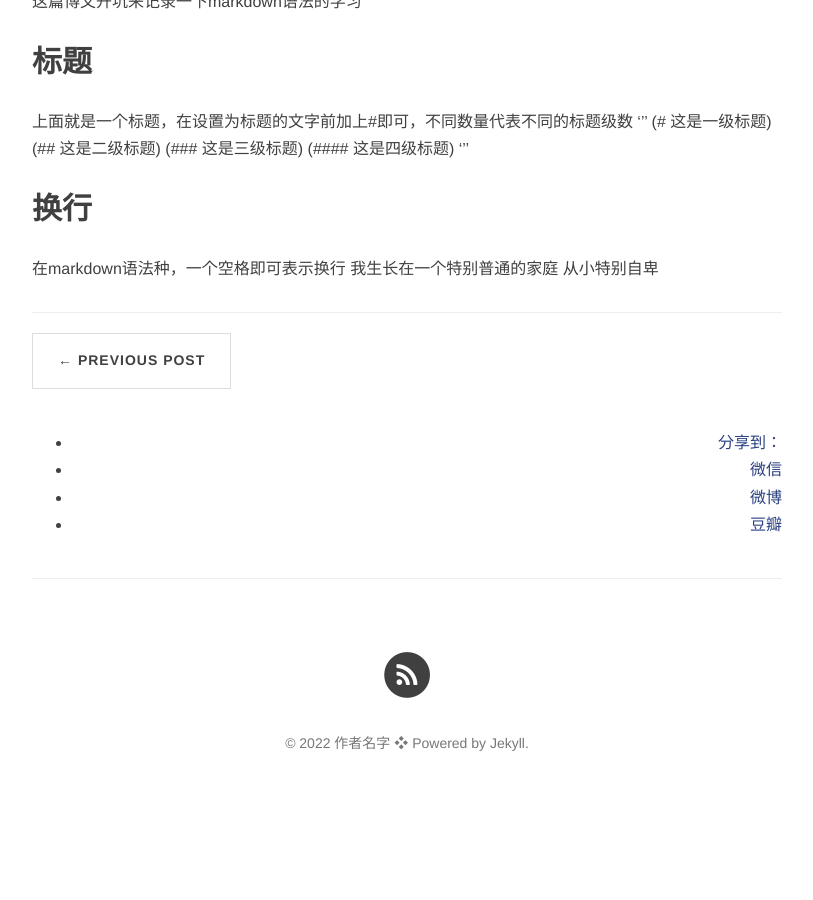
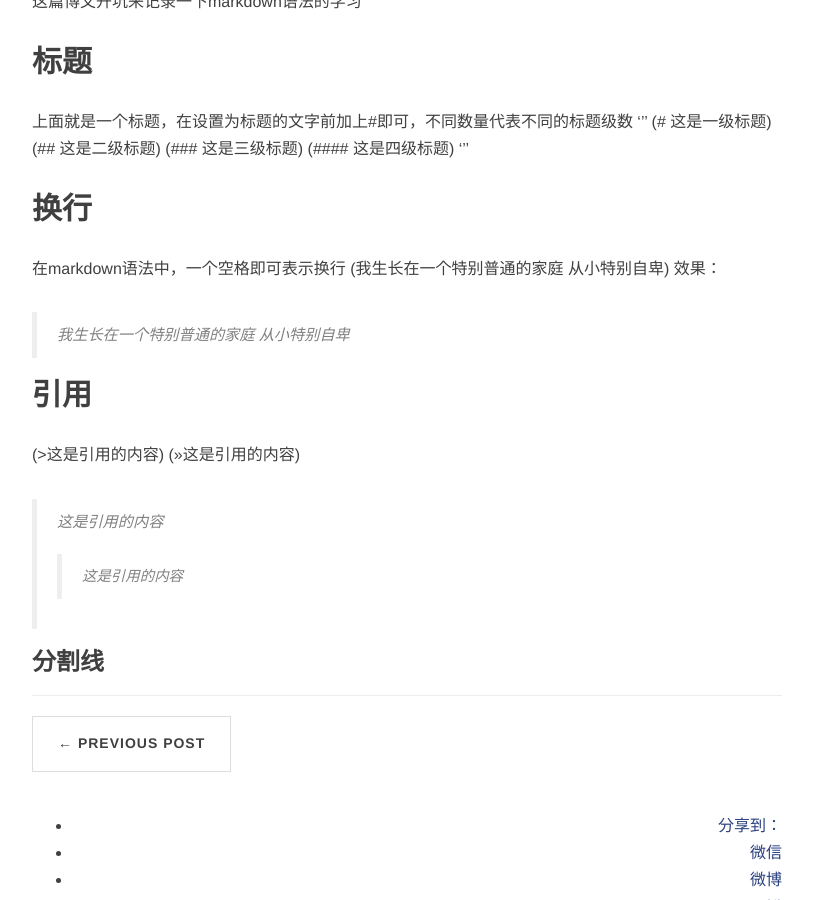
Before and after one commit to NumbNutN/NumbNutN.github.io, a Jekyll site: the page built from _posts/2022-07-19-markdown-learning.md, in a window 1280 px wide and 900 px high, scrolled down 678 px. Shown: the whole window, without its empty margins (233-1046 px from the left). Built offline with Jekyll 4.4.1, drawn with Linux system fonts in a browser that asks for light colours; nearby versions of some CDN libraries; comment, search, counter and statistics services are not loaded; before the commit the page ends 1499 px from its top, so only the background shows below that.

Commit message:
Update 2022-07-19-markdown-learning.md
add some new content

```diff
--- a/_posts/2022-07-19-markdown-learning.md
+++ b/_posts/2022-07-19-markdown-learning.md
@@ -23,5 +23,15 @@ description: 文章金句。
 '''
 
 ## 换行
-在markdown语法种，一个空格即可表示换行
-我生长在一个特别普通的家庭 从小特别自卑
+在markdown语法中，一个空格即可表示换行
+(我生长在一个特别普通的家庭 从小特别自卑)
+效果：
+>我生长在一个特别普通的家庭 从小特别自卑
+
+## 引用
+(>这是引用的内容)
+(>>这是引用的内容)
+>这是引用的内容
+>>这是引用的内容
+
+### 分割线
```
